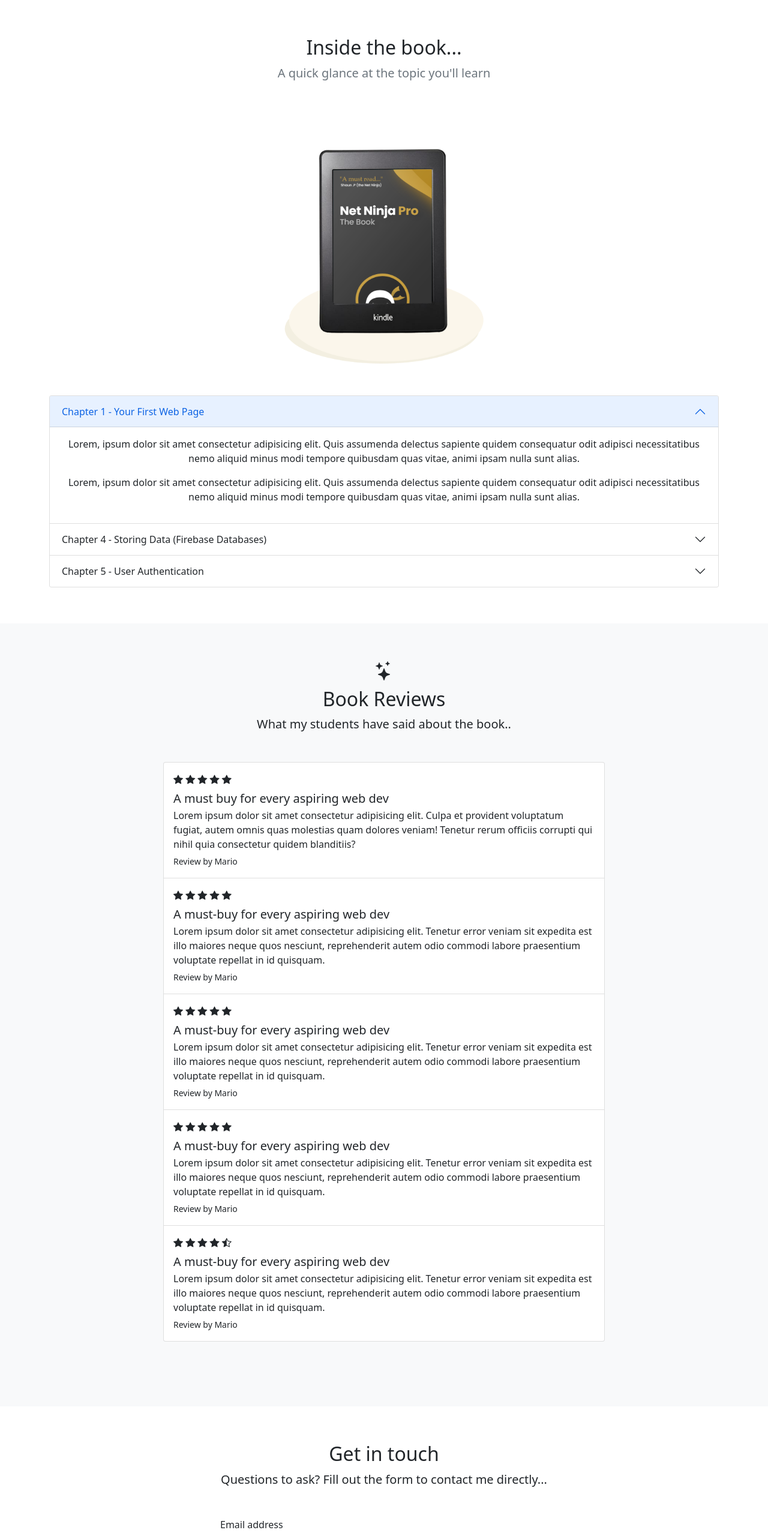
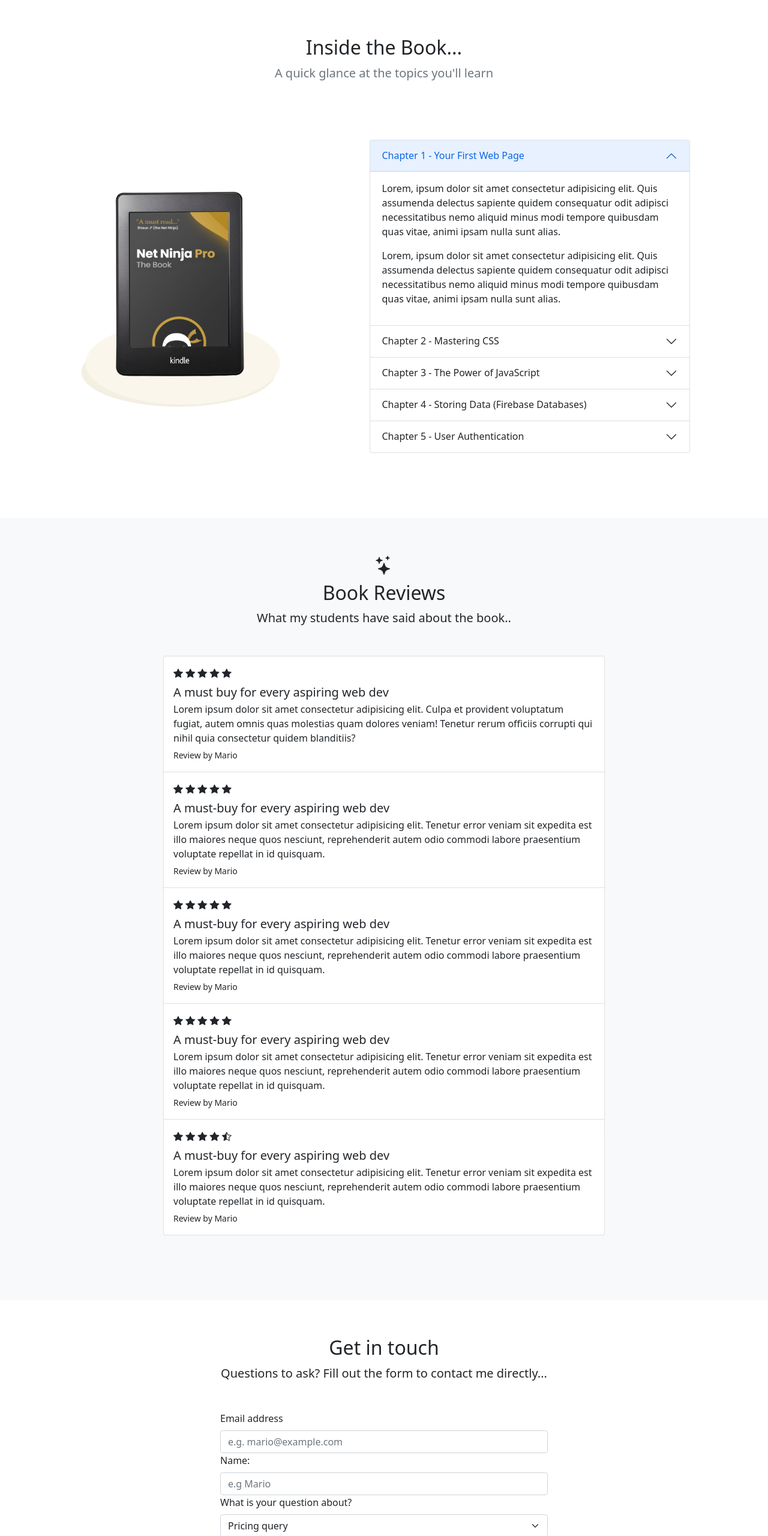
Before and after one commit to grreete/bootstrap5, a plain HTML site: page leht.html in a window 1280 px wide. Shown: the part 1656-4216 px from the top of the page at 60% size. Drawn offline with nearby package versions, Linux system fonts and the light colour scheme.

Commit message:
kursus kuni #16

```diff
--- a/leht.html
+++ b/leht.html
@@ -136,14 +136,15 @@
    <section id="topics">
     <div class="container-md">
       <div class="text-center">
-        <h2>Inside the book...</h2>
-        <p class="lead text-muted">A quick glance at the topic you'll learn</p>
-
+        <h2>Inside the Book...</h2>
+        <p class="lead text-muted">A quick glance at the topics you'll learn</p>
+      </div>
       <div class="row my-5 g-5 justify-content-around align-items-center">
         <div class="col-6 col-lg-4">
-            <img src="assets/kindle.png" class="img-fluid" alt="ebook">
+          <img src="/assets/kindle.png" class="img-fluid" alt="ebook">
         </div>
-        </div>
+        <div class="col-lg-6">
+
           <!-- accordion -->
           <div class="accordion" id="chapters">
             <div class="accordion-item">
@@ -153,6 +154,32 @@
                 </button>
               </h2>
               <div id="chapter-1" class="accordion-collapse collapse show" aria-labelledby="heading-1" data-bs-parent="#chapters">
+                <div class="accordion-body">
+                  <p>Lorem, ipsum dolor sit amet consectetur adipisicing elit. Quis assumenda delectus sapiente quidem consequatur odit adipisci necessitatibus nemo aliquid minus modi tempore quibusdam quas vitae, animi ipsam nulla sunt alias.</p>
+                  <p>Lorem, ipsum dolor sit amet consectetur adipisicing elit. Quis assumenda delectus sapiente quidem consequatur odit adipisci necessitatibus nemo aliquid minus modi tempore quibusdam quas vitae, animi ipsam nulla sunt alias.</p>
+                </div>
+              </div>
+            </div>
+            <div class="accordion-item">
+              <h2 class="accordion-header" id="heading-2">
+                <button class="accordion-button collapsed" type="button" data-bs-toggle="collapse" data-bs-target="#chapter-2" aria-expanded="false" aria-controls="chapter-2">
+                  Chapter 2 - Mastering CSS
+                </button>
+              </h2>
+              <div id="chapter-2" class="accordion-collapse collapse" aria-labelledby="heading-2" data-bs-parent="#chapters">
+                <div class="accordion-body">
+                  <p>Lorem, ipsum dolor sit amet consectetur adipisicing elit. Quis assumenda delectus sapiente quidem consequatur odit adipisci necessitatibus nemo aliquid minus modi tempore quibusdam quas vitae, animi ipsam nulla sunt alias.</p>
+                  <p>Lorem, ipsum dolor sit amet consectetur adipisicing elit. Quis assumenda delectus sapiente quidem consequatur odit adipisci necessitatibus nemo aliquid minus modi tempore quibusdam quas vitae, animi ipsam nulla sunt alias.</p>
+                </div>
+              </div>
+            </div>
+            <div class="accordion-item">
+              <h2 class="accordion-header" id="heading-3">
+                <button class="accordion-button collapsed" type="button" data-bs-toggle="collapse" data-bs-target="#chapter-3" aria-expanded="false" aria-controls="chapter-1">
+                  Chapter 3 - The Power of JavaScript
+                </button>
+              </h2>
+              <div id="chapter-3" class="accordion-collapse collapse" aria-labelledby="heading-3" data-bs-parent="#chapters">
                 <div class="accordion-body">
                   <p>Lorem, ipsum dolor sit amet consectetur adipisicing elit. Quis assumenda delectus sapiente quidem consequatur odit adipisci necessitatibus nemo aliquid minus modi tempore quibusdam quas vitae, animi ipsam nulla sunt alias.</p>
                   <p>Lorem, ipsum dolor sit amet consectetur adipisicing elit. Quis assumenda delectus sapiente quidem consequatur odit adipisci necessitatibus nemo aliquid minus modi tempore quibusdam quas vitae, animi ipsam nulla sunt alias.</p>
@@ -191,6 +218,7 @@
       </div>
     </div>
   </section>
+
 
 <!-- reviews list -->
 <section id="reviews" class="bg-light">
@@ -294,7 +322,15 @@
           <label for="name" class="form-label">Name:</label>
           <input type="text" class="form-control" id="name" placeholder="e.g Mario">
 
-          <label for="subject" class=""></label>
+          <label for="subject" class="form-label">What is your question about?</label>
+          <select class="form-select" id="subject">
+            <option value="pricing" selected>Pricing query</option>
+            <option value="content">Content query</option>
+            <option value="other">Other query</option>
+          </select>
+
+          <label for="query" class="form-label">Your query...</label>
+          <textarea class="form-control" cols="30" rows="10" id=""></textarea>
         </form>
       </div>
 
```
Lines whose indentation alone changed are shown as unchanged.
